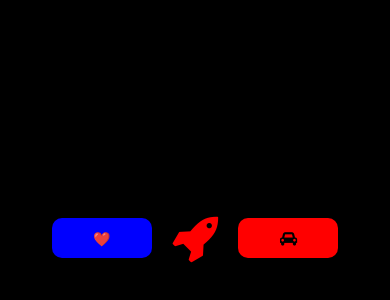
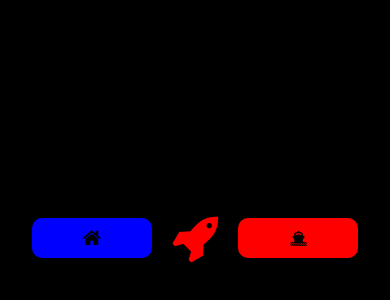
Before and after one commit to jeffAquinn/react-native-flex-test, a React Native app in the folder flex-test/: screen / in a window 390 px wide. Shown: the part 184-484 px from the top of the page. Built offline with nearby package versions, Linux system fonts and the light colour scheme.

Commit message:
making StyleSheet

```diff
--- a/flex-test/App.js
+++ b/flex-test/App.js
@@ -8,39 +8,21 @@ export default class App extends React.Component {
 
     const home = (<Icon name='home' size={20}/>)
     const rocket = (<Icon name='rocket' size={50} color='red'/>)
-    const car = (<Icon name='car' size={15}/>)
+    const ship = (<Icon name='ship' size={15}/>)
 
     return (
-      <View style={{
-        flex: 1,
-        flexDirection: 'row',
-        alignItems: 'center',
-        justifyContent: 'center',
-        backgroundColor: '#000'
-      }}>
-        <View style={{
-          width: 100,
-          height: 40,
-          margin: 20,
-          backgroundColor: 'blue',
-          borderRadius: 10
-        }}>
+      <View style={styles.container}>
+        <View style={styles.leftTab}>
+          <View style={styles.leftFlexBox}>
 
-          <View style={{
-            flex: 1,
-            flexDirection: 'row',
-            alignItems: 'center',
-            justifyContent: 'center'
-          }}>
-
-            <Animatable.Text animation="flash" easing="ease-out" iterationCount="infinite" style={{
+            <Animatable.Text animation="fadeIn" easing="ease-in" style={{
               textAlign: 'center'
-            }}>❤️</Animatable.Text>
+            }}>{home}</Animatable.Text>
           </View>
         </View>
-        <Animatable.Text animation="zoomInUp" duration={5000} >{rocket}</Animatable.Text>
+        <Animatable.Text animation="zoomInUp" duration={4000}>{rocket}</Animatable.Text>
         <View style={{
-          width: 100,
+          width: 120,
           height: 40,
           margin: 20,
           backgroundColor: 'red',
@@ -54,10 +36,33 @@ export default class App extends React.Component {
           }}>
             <Animatable.Text animation="swing" easing="ease-out" iterationCount="infinite" style={{
               textAlign: 'center'
-            }}>{car}</Animatable.Text>
+            }}>{ship}</Animatable.Text>
           </View>
         </View>
       </View>
     );
   }
 }
+
+const styles = StyleSheet.create({
+  container: {
+    flex: 1,
+    flexDirection: 'row',
+    alignItems: 'center',
+    justifyContent: 'center',
+    backgroundColor: '#000'
+  },
+  leftTab: {
+    width: 120,
+    height: 40,
+    margin: 20,
+    backgroundColor: 'blue',
+    borderRadius: 10
+  },
+  leftFlexBox: {
+    flex: 1,
+    flexDirection: 'row',
+    alignItems: 'center',
+    justifyContent: 'center'
+  }
+});
```
